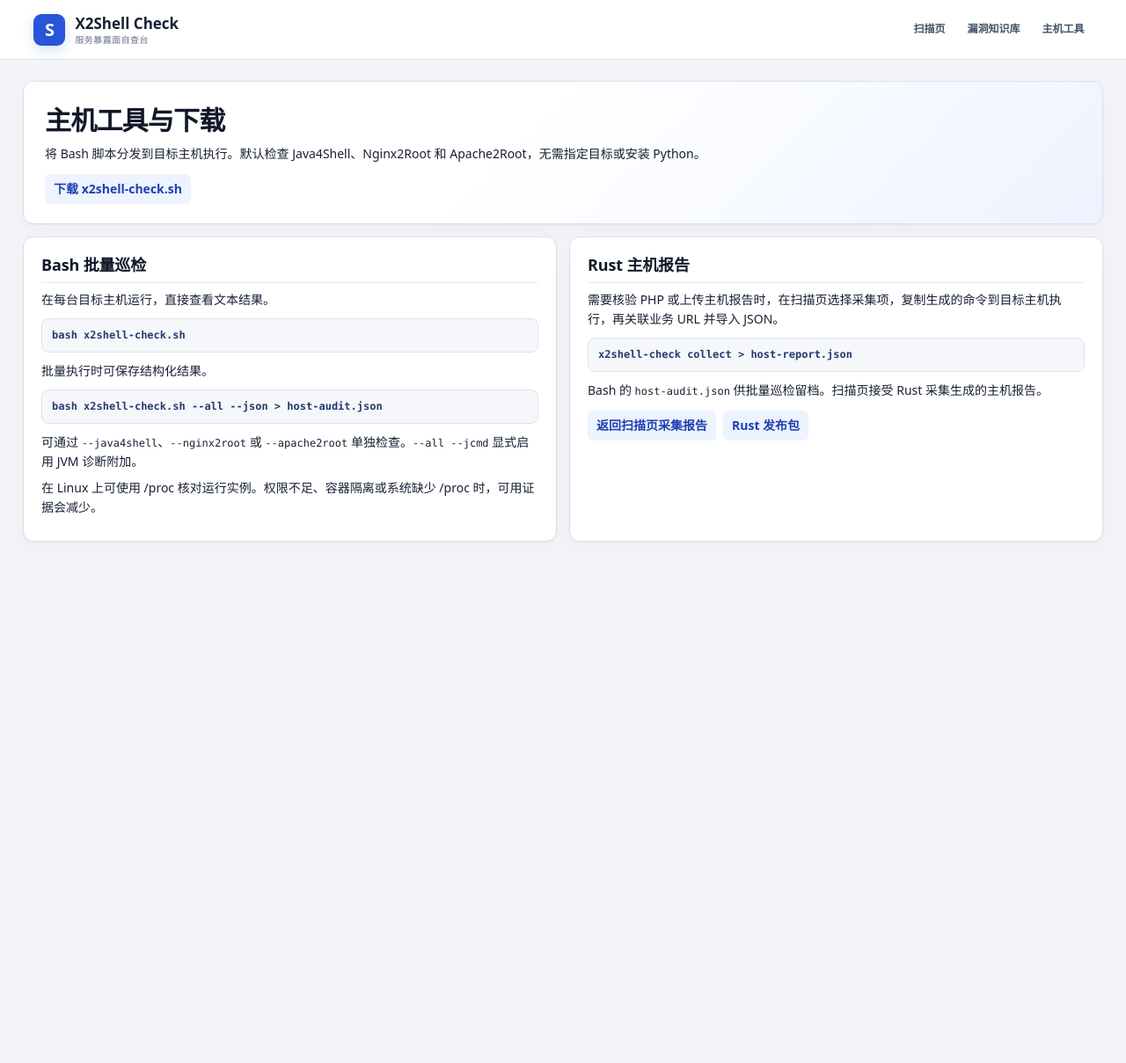
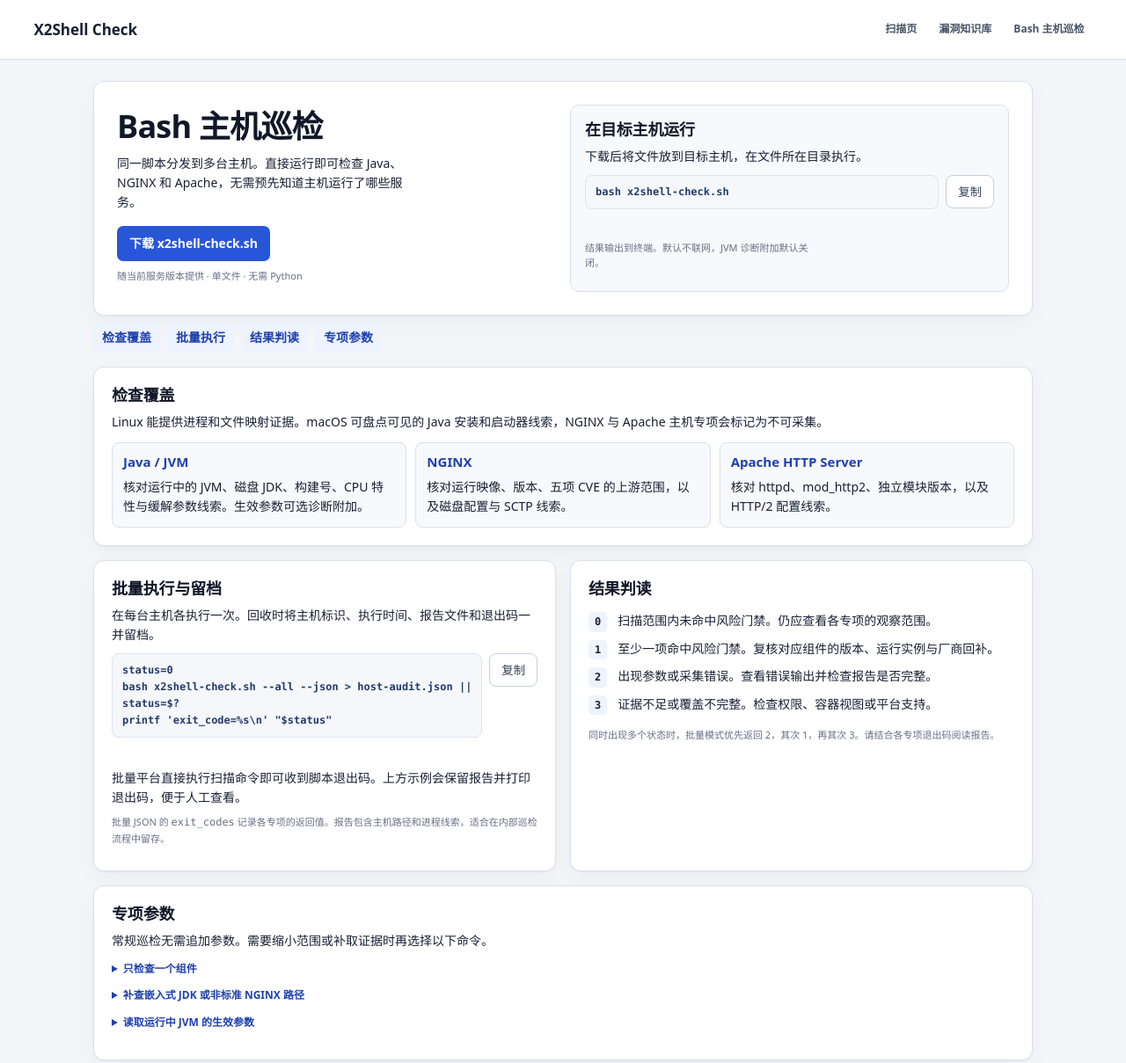
Before and after one commit to crazyvv/php2shell_check, a plain HTML site: page assets/tools.html in a window 1280 px wide. Shown: the top 1209 px of the page at 88% size. Before the commit the page ends 800 px from the top, so only its background shows below. Drawn offline with Linux system fonts and the light colour scheme.

Commit message:
Design a dedicated Bash host audit workflow

```diff
--- a/assets/style.css
+++ b/assets/style.css
@@ -330,3 +330,33 @@ pre.command-line, pre.command-line code { white-space: pre-wrap; overflow-wrap:
 .php-analysis > summary { cursor: pointer; color: var(--accent-strong); font-weight: 650; }
 .knowledge-detail-grid { margin-top: 12px; }
 .chain-grid h4 { margin: 2px 0 7px; font-size: 15px; }
+
+.tools-document { min-width: 0; }
+.tools-page { max-width: 1120px; }
+.tools-hero, .tools-columns { display: grid; grid-template-columns: 1fr 1fr; gap: 16px; }
+.tools-hero { background: var(--surface); align-items: center; padding: 26px; margin-bottom: 0; }
+.tools-hero h1 { font-size: clamp(25px, 4vw, 36px); }
+.tools-hero p { max-width: 42ch; }
+.tools-start { padding: 16px; border: 1px solid var(--line); border-radius: 10px; background: var(--surface-soft); }
+.tool-download { display: inline-block; margin-top: 8px; padding: 9px 14px; border-radius: 7px; font-weight: 700; text-decoration: none; }
+.tool-download:hover { text-decoration: none; }
+.tool-copy-status { min-height: 1.55em; margin: 4px 0 0; }
+.tools-nav { margin: 8px 0 16px; }
+.tools-coverage { display: grid; grid-template-columns: repeat(3, minmax(0, 1fr)); gap: 10px; margin-top: 12px; }
+.tools-coverage article { padding: 12px; background: var(--surface-soft); border: 1px solid var(--line); border-radius: 8px; }
+.tools-coverage p { margin-bottom: 0; }
+.tools-columns { align-items: stretch; }
+.tools-columns > section, .tools-start { min-width: 0; }
+.tool-command { display: flex; align-items: flex-start; gap: 8px; margin: 10px 0; }
+.tool-command pre { flex: 1; min-width: 0; margin: 0; }
+.tool-command button { flex: none; }
+.tool-exit-codes { display: grid; grid-template-columns: auto minmax(0, 1fr); gap: 8px 12px; }
+.tool-exit-codes dt, .tool-exit-codes dd { margin: 0; }
+.tool-exit-codes code { display: inline-block; padding: 2px 7px; border-radius: 5px; background: var(--accent-soft); font-weight: 700; }
+@media (max-width: 760px) {
+  .tools-document header { gap: 8px; flex-wrap: wrap; padding-inline: 16px; }
+  .tools-page { padding-inline: 12px; }
+  .tools-hero, .tools-columns, .tools-coverage { grid-template-columns: minmax(0, 1fr); }
+  .tools-hero { padding: 16px; }
+  .tools-columns { gap: 0; }
+}
--- a/assets/tools.html
+++ b/assets/tools.html
@@ -1,34 +1,98 @@
 <!doctype html>
-<html lang="zh-CN">
+<html lang="zh-CN" class="tools-document">
 <head>
   <meta charset="utf-8"><meta name="viewport" content="width=device-width,initial-scale=1">
-  <title>主机工具 · X2Shell Check</title><link rel="stylesheet" href="/style.css">
+  <title>Bash 主机巡检 · X2Shell Check</title>
+  <link rel="stylesheet" href="/style.css"><script src="/tools.js" defer></script>
 </head>
 <body>
 <header>
-  <div class="brand"><span class="mark">S</span><div>X2Shell Check<small>服务暴露面自查台</small></div></div>
-  <nav class="topnav"><a href="/">扫描页</a><a href="/knowledge">漏洞知识库</a><a href="/tools" aria-current="page">主机工具</a></nav>
+  <div class="brand">X2Shell Check</div>
+  <nav class="topnav"><a href="/">扫描页</a><a href="/knowledge">漏洞知识库</a><a href="/tools" aria-current="page">Bash 主机巡检</a></nav>
 </header>
-<main class="knowledge">
-  <section class="card hero">
-    <h1>主机工具与下载</h1>
-    <p>将 Bash 脚本分发到目标主机执行。默认检查 Java4Shell、Nginx2Root 和 Apache2Root，无需指定目标或安装 Python。</p>
-    <div class="scan-links"><a href="/downloads/x2shell-check.sh" download>下载 x2shell-check.sh</a></div>
+<main class="tools-page">
+  <section class="tools-hero card">
+    <div>
+      <h1>Bash 主机巡检</h1>
+      <p>同一脚本分发到多台主机。直接运行即可检查 Java、NGINX 和 Apache，无需预先知道主机运行了哪些服务。</p>
+      <a class="primary tool-download" href="/downloads/x2shell-check.sh" download>下载 x2shell-check.sh</a>
+      <p class="fine">随当前服务版本提供 · 单文件 · 无需 Python</p>
+    </div>
+    <div class="tools-start">
+      <h2>在目标主机运行</h2>
+      <p>下载后将文件放到目标主机，在文件所在目录执行。</p>
+      <div class="tool-command">
+        <pre class="command-line"><code id="quick-command">bash x2shell-check.sh</code></pre>
+        <button type="button" class="secondary" data-copy-command="quick-command" aria-describedby="quick-copy-status" aria-label="复制默认巡检命令" hidden>复制</button>
+      </div>
+      <p id="quick-copy-status" class="fine tool-copy-status" role="status"></p>
+      <p class="fine">结果输出到终端。默认不联网，JVM 诊断附加默认关闭。</p>
+    </div>
   </section>
-  <section class="card">
-    <h2>Bash 批量巡检</h2>
-    <p>在每台目标主机运行，直接查看文本结果。</p>
-    <pre class="command-line"><code>bash x2shell-check.sh</code></pre>
-    <p>批量执行时可保存结构化结果。</p>
-    <pre class="command-line"><code>bash x2shell-check.sh --all --json &gt; host-audit.json</code></pre>
-    <p>可通过 <code>--java4shell</code>、<code>--nginx2root</code> 或 <code>--apache2root</code> 单独检查。<code>--all --jcmd</code> 显式启用 JVM 诊断附加。</p>
-    <p>在 Linux 上可使用 /proc 核对运行实例。权限不足、容器隔离或系统缺少 /proc 时，可用证据会减少。</p>
+
+  <nav class="scan-links tools-nav" aria-label="巡检说明">
+    <a href="#coverage">检查覆盖</a><a href="#batch">批量执行</a><a href="#results">结果判读</a><a href="#options">专项参数</a>
+  </nav>
+
+  <section id="coverage" class="card">
+    <h2>检查覆盖</h2>
+    <p>Linux 能提供进程和文件映射证据。macOS 可盘点可见的 Java 安装和启动器线索，NGINX 与 Apache 主机专项会标记为不可采集。</p>
+    <div class="tools-coverage">
+      <article><h3><a href="/knowledge#java4shell">Java / JVM</a></h3><p>核对运行中的 JVM、磁盘 JDK、构建号、CPU 特性与缓解参数线索。生效参数可选诊断附加。</p></article>
+      <article><h3><a href="/knowledge#nginx2root">NGINX</a></h3><p>核对运行映像、版本、五项 CVE 的上游范围，以及磁盘配置与 SCTP 线索。</p></article>
+      <article><h3><a href="/knowledge#apache2root">Apache HTTP Server</a></h3><p>核对 httpd、mod_http2、独立模块版本，以及 HTTP/2 配置线索。</p></article>
+    </div>
   </section>
-  <section class="card">
-    <h2>Rust 主机报告</h2>
-    <p>需要核验 PHP 或上传主机报告时，在扫描页选择采集项，复制生成的命令到目标主机执行，再关联业务 URL 并导入 JSON。</p>
-    <pre class="command-line"><code>x2shell-check collect &gt; host-report.json</code></pre>
-    <p>Bash 的 <code>host-audit.json</code> 供批量巡检留档。扫描页接受 Rust 采集生成的主机报告。</p>
+
+  <div class="tools-columns">
+    <section id="batch" class="card">
+      <h2>批量执行与留档</h2>
+      <p>在每台主机各执行一次。回收时将主机标识、执行时间、报告文件和退出码一并留档。</p>
+      <div class="tool-command">
+        <pre class="command-line"><code id="batch-command">status=0
+bash x2shell-check.sh --all --json &gt; host-audit.json || status=$?
+printf 'exit_code=%s\n' "$status"</code></pre>
+        <button type="button" class="secondary" data-copy-command="batch-command" aria-describedby="batch-copy-status" aria-label="复制批量巡检命令" hidden>复制</button>
+      </div>
+      <p id="batch-copy-status" class="fine tool-copy-status" role="status"></p>
+      <p>批量平台直接执行扫描命令即可收到脚本退出码。上方示例会保留报告并打印退出码，便于人工查看。</p>
+      <p class="fine">批量 JSON 的 <code>exit_codes</code> 记录各专项的返回值。报告包含主机路径和进程线索，适合在内部巡检流程中留存。</p>
+    </section>
+
+    <section id="results" class="card">
+      <h2>结果判读</h2>
+      <dl class="tool-exit-codes">
+        <dt><code>0</code></dt><dd>扫描范围内未命中风险门禁。仍应查看各专项的观察范围。</dd>
+        <dt><code>1</code></dt><dd>至少一项命中风险门禁。复核对应组件的版本、运行实例与厂商回补。</dd>
+        <dt><code>2</code></dt><dd>出现参数或采集错误。查看错误输出并检查报告是否完整。</dd>
+        <dt><code>3</code></dt><dd>证据不足或覆盖不完整。检查权限、容器视图或平台支持。</dd>
+      </dl>
+      <p class="fine">同时出现多个状态时，批量模式优先返回 2，其次 1，再其次 3。请结合各专项退出码阅读报告。</p>
+    </section>
+  </div>
+
+  <section id="options" class="card">
+    <h2>专项参数</h2>
+    <p>常规巡检无需追加参数。需要缩小范围或补取证据时再选择以下命令。</p>
+    <details class="scan-options"><summary>只检查一个组件</summary>
+      <pre class="command-line"><code>bash x2shell-check.sh --java4shell --json
+bash x2shell-check.sh --nginx2root --json
+bash x2shell-check.sh --apache2root --json</code></pre>
+    </details>
+    <details class="scan-options"><summary>补查嵌入式 JDK 或非标准 NGINX 路径</summary>
+      <pre class="command-line"><code>bash x2shell-check.sh --java4shell --root /opt/my-service
+bash x2shell-check.sh --nginx2root --nginx-path /opt/nginx/sbin/nginx --nginx-config /opt/nginx/conf/nginx.conf</code></pre>
+      <p class="fine">将示例路径换成目标主机上的实际路径。达到递归深度上限时，Java 报告会记录覆盖缺口。</p>
+    </details>
+    <details class="scan-options"><summary>读取运行中 JVM 的生效参数</summary>
+      <pre class="command-line"><code>bash x2shell-check.sh --all --jcmd</code></pre>
+      <p class="fine">诊断附加需要已有 <code>jcmd</code>，仅尝试同用户 JVM，可能启动诊断监听器或短暂停顿 JVM。</p>
+    </details>
+  </section>
+
+  <section class="card tools-report">
+    <h2>核验 PHP 或导入扫描页</h2>
+    <p>Bash 报告供批量巡检留档。核验 PHP 或需要在网页关联业务 URL 时，使用 Rust <code>collect</code> 生成可导入的主机报告。</p>
     <div class="scan-links"><a href="/#host-report">返回扫描页采集报告</a><a href="https://github.com/crazyvv/x2shell-check/releases">Rust 发布包</a></div>
   </section>
 </main>
--- /dev/null
+++ b/assets/tools.js
@@ -0,0 +1,20 @@
+'use strict';
+
+for (const button of document.querySelectorAll('[data-copy-command]')) {
+  const command = document.getElementById(button.dataset.copyCommand);
+  const status = document.getElementById(button.getAttribute('aria-describedby'));
+  button.hidden = false;
+  button.addEventListener('click', async () => {
+    try {
+      await navigator.clipboard.writeText(command.textContent);
+      status.textContent = '命令已复制。';
+    } catch {
+      const selection = window.getSelection();
+      const range = document.createRange();
+      range.selectNodeContents(command);
+      selection.removeAllRanges();
+      selection.addRange(range);
+      status.textContent = '命令已选中，请使用系统复制快捷键。';
+    }
+  });
+}
```
Also changed, not shown: assets/index.html (+2 -2 lines), assets/knowledge.html (+1 -1 lines), 3 other files.
